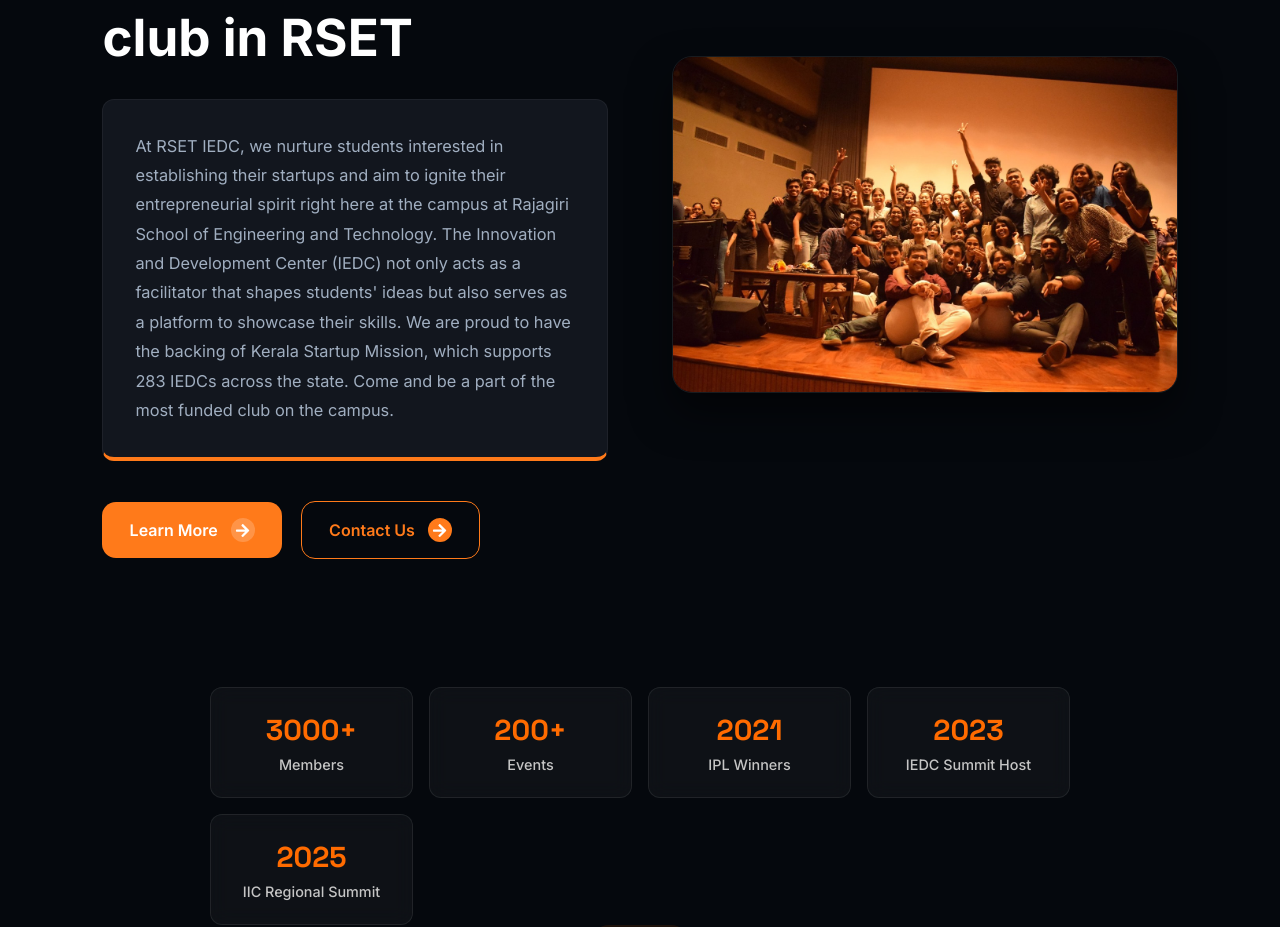
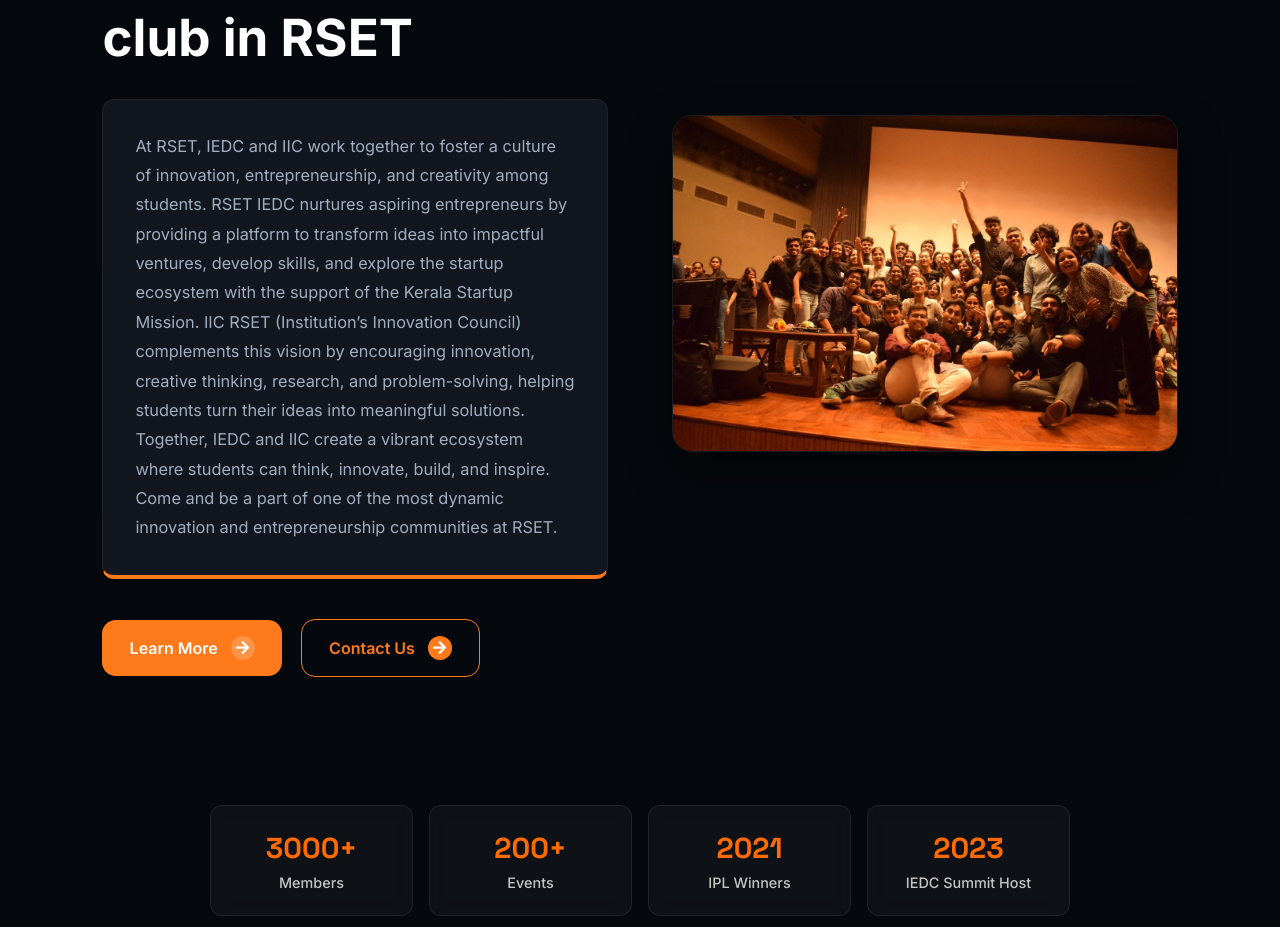
Before and after one commit to rsetiedc/IEDCWEBSITE_V2, a React (Vite) app: page / in a window 1280 px wide. Shown: the part 1006-1933 px from the top of the page. Built offline with nearby package versions, Linux system fonts and the light colour scheme; no server answers.

Commit message:
Some more fixes

```diff
--- a/src/components/About/About.css
+++ b/src/components/About/About.css
@@ -5,7 +5,9 @@
     display: flex;
     flex-direction: column;
     gap: 8rem;
-    padding: 180px 0 6rem;
+    /* No top spacer: the hero runs flush to the viewport top so its
+       background image sits behind the transparent fixed navbar. */
+    padding: 0 0 6rem;
 }
 .about-section {
     width: 100%;
@@ -187,9 +189,8 @@
 
     .about-page{
         gap:5rem;
-        /* Mobile navbar is shorter (~136px) — avoid double padding with
-           the hero's own top padding on small screens */
-        padding: 60px 0 6rem;
+        /* No top spacer on mobile either — the hero covers the header */
+        padding: 0 0 5rem;
     }
 
     .about-section{
--- a/src/components/About/AboutHero.css
+++ b/src/components/About/AboutHero.css
@@ -9,7 +9,10 @@
     align-items: center;
     justify-content: center;
 
-    padding: 8rem 2rem 5rem;
+    /* Top padding clears the tall (unscrolled) fixed navbar (~186px) so the
+       hero text never sits underneath the transparent header now that the
+       image runs all the way to the top of the viewport. */
+    padding: 12rem 2rem 5rem;
 
     background-size: cover;
     background-position: center;
@@ -107,7 +110,7 @@
 
     .about-hero {
         min-height: 55vh;
-        padding: 7rem 1.5rem 4rem;
+        padding: 10rem 1.5rem 4rem;
     }
 
     .about-hero-content h1 {
--- a/src/components/HomeAbout/HomeAbout.jsx
+++ b/src/components/HomeAbout/HomeAbout.jsx
@@ -27,14 +27,10 @@
           {/* Paragraph Card Box */}
           <div className="about-text-card">
             <p>
-              At RSET IEDC, we nurture students interested in establishing their
-              startups and aim to ignite their entrepreneurial spirit right here
-              at the campus at Rajagiri School of Engineering and Technology. The
-              Innovation and Development Center (IEDC) not only acts as a
-              facilitator that shapes students' ideas but also serves as a
-              platform to showcase their skills. We are proud to have the backing
-              of Kerala Startup Mission, which supports 283 IEDCs across the
-              state. Come and be a part of the most funded club on the campus.
+              At RSET, IEDC and IIC work together to foster a culture of innovation, entrepreneurship, and creativity among students.
+              RSET IEDC nurtures aspiring entrepreneurs by providing a platform to transform ideas into impactful ventures, develop skills, and explore the startup ecosystem with the support of the Kerala Startup Mission.
+              IIC RSET (Institution’s Innovation Council) complements this vision by encouraging innovation, creative thinking, research, and problem-solving, helping students turn their ideas into meaningful solutions.
+              Together, IEDC and IIC create a vibrant ecosystem where students can think, innovate, build, and inspire. Come and be a part of one of the most dynamic innovation and entrepreneurship communities at RSET.
             </p>
           </div>
 
```
